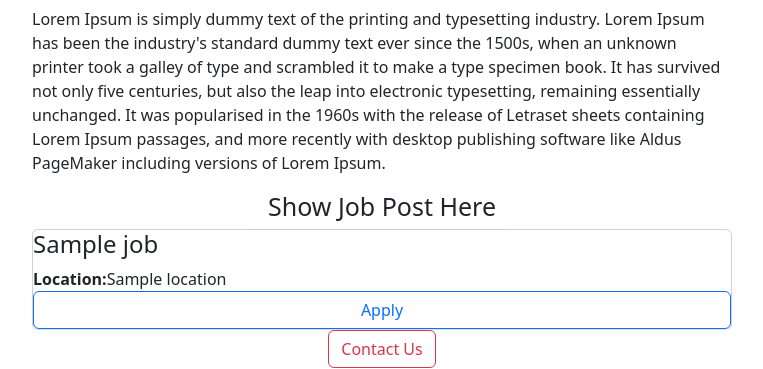
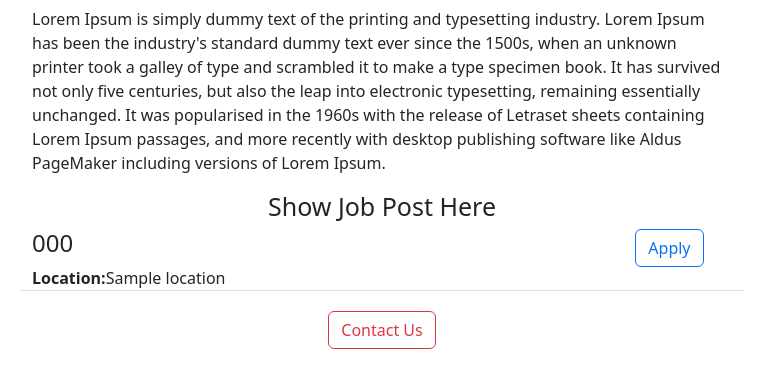
Before and after one commit to ShreySinha02/flask-proj, a Flask app: template templates/home.html in a window 1280 px wide. Shown: the part 487-856 px from the top of the page, without its empty margins (258-1021 px from the left). Run offline with Flask 3, Linux system fonts and the light colour scheme; the template is opened without the code that fills it: most values are stand-ins (such as "Sample title", 1, 10 or a date in 2020).

Commit message:
modified app.py

```diff
--- a/app.py
+++ b/app.py
@@ -1,32 +1,33 @@
 from flask import Flask,render_template,jsonify
+from database import Load_db
+# JOBS=[
+#     {
+#         'id':1,
+#         'title':"data analyst",
+#         'location':"bengaluru"
+#     },
+#     {
+#         'id':2,
+#         'title':"web developer",
+#         'location':"bengaluru"
+#     },
+#     {
+#         'id':3,
+#         'title':"ui/ux",
+#         'location':"bengaluru"
+#     }
 
-JOBS=[
-    {
-        'id':1,
-        'title':"data analyst",
-        'location':"bengaluru"
-    },
-    {
-        'id':2,
-        'title':"web developer",
-        'location':"bengaluru"
-    },
-    {
-        'id':3,
-        'title':"ui/ux",
-        'location':"bengaluru"
-    }
-
-]
+# ]
 app=Flask(__name__)
 
 @app.route("/")
 def hello():
+    JOBS=Load_db()
     return render_template('home.html',jobs=JOBS)
 
 @app.route("/api/jobs")
 def list_jobs():
-    return jsonify(JOBS)
+    return jsonify(fun())
 
 
 
--- /dev/null
+++ b/database.py
@@ -0,0 +1,18 @@
+from sqlalchemy import create_engine,text
+
+
+db_conn_string="mysql+pymysql://mqzipnqvbrdjz88j9ki7:pscale_pw_2BXdJ2JkHrOijt7OaJYHr4iPR42DN9ZVqBuBng8VqfV@aws.connect.psdb.cloud/jonpost?charset=utf8mb4"
+engine = create_engine(db_conn_string,
+        connect_args={
+        "ssl": {
+            "ssl_ca": "/etc/ssl/cert.pem",
+        }
+    })
+
+def Load_db():
+    with engine.connect() as conn:
+        result=conn.execute(text("select * from JOBS"))
+        result_dict=[]
+        for row in result.all():
+            result_dict.append(row._asdict())
+        return result_dict
--- a/templates/home.html
+++ b/templates/home.html
@@ -37,7 +37,7 @@
     {% for job in jobs  %}
         {% include 'jobitem.html' %}
     {% endfor %}
-    <div style="text-align:center; margin=20px">
+    <div style="text-align:center; padding:20px">
 
     <Button class="btn btn-outline-danger">Contact Us</Button>
     </div>
--- a/templates/jobitem.html
+++ b/templates/jobitem.html
@@ -1,6 +1,12 @@
-<div class="border-bottom card" >
-    <h4>{{job['title']}}</h4>
-    <div><b>Location:</b>{{job['location']}}</div>
-    <button type="button" class="btn btn-outline-primary">Apply</button>
-
+<div class="border-bottom row padding:20px" >
+    <div class="col-10">
+        <h4>{{job['titel']}}</h4>
+        <div><b>Location:</b>{{job['location']}}</div>
+        {% if 'salary' in job %}
+        <div><b>Salary:</b>{{job['salary']}}</div>
+        {% endif %}
+    </div>
+    <div class="col-2" >
+        <a href="#" type="button" class="btn btn-outline-primary float-right align-middle">Apply</a>
+    </div>
 </div>
```
